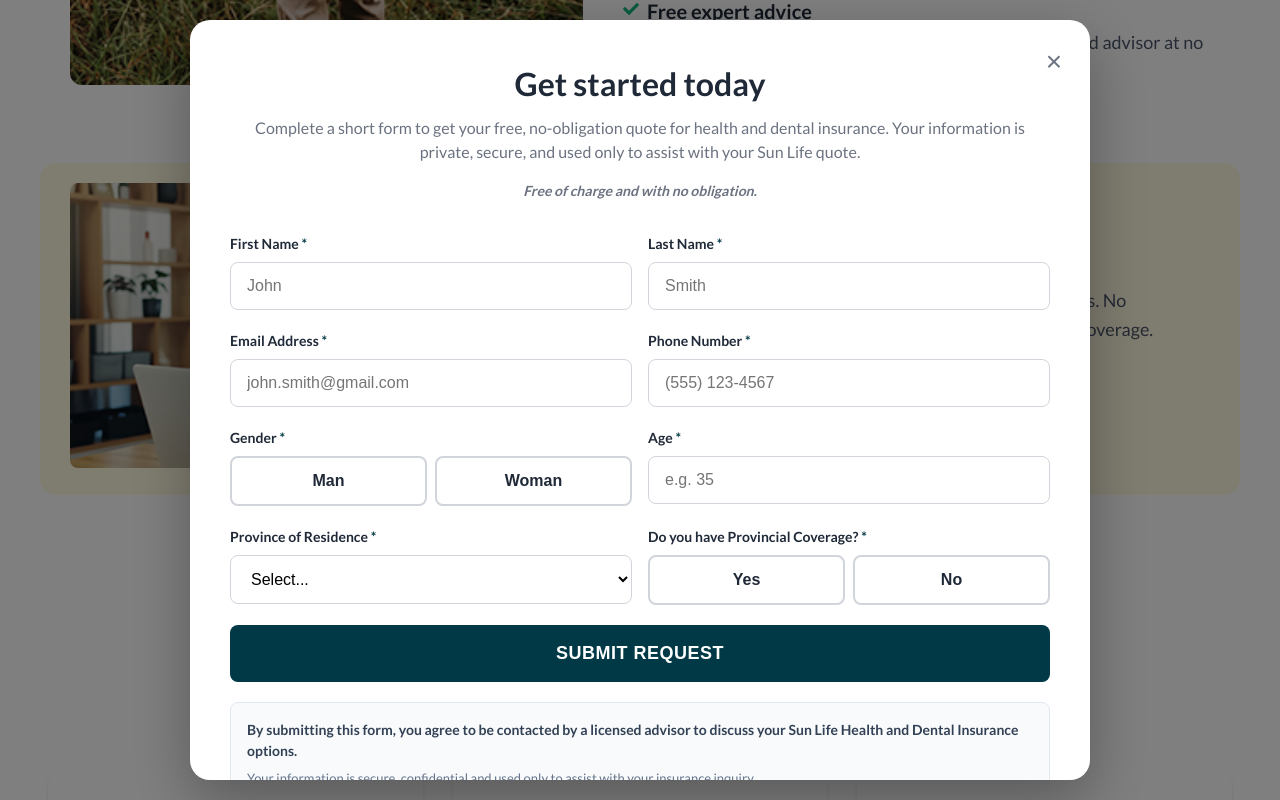
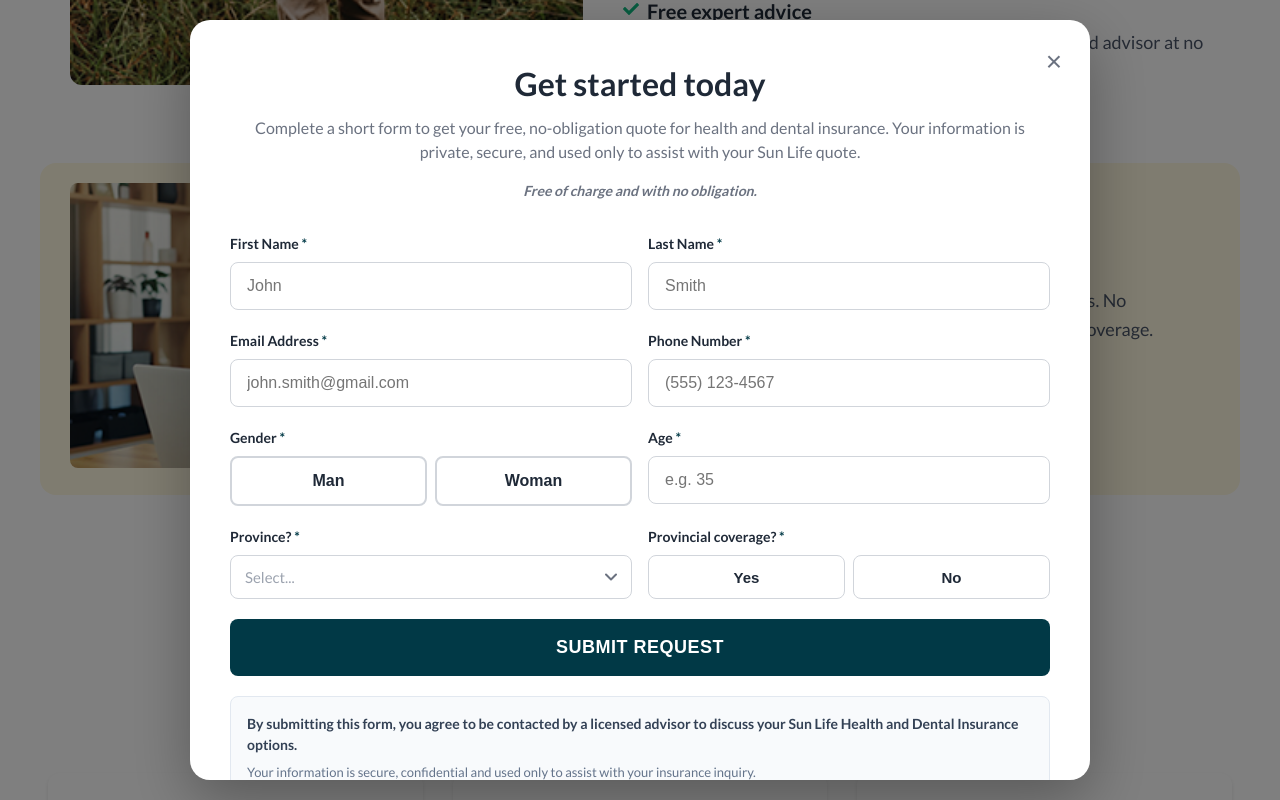
Before and after one commit to Hemin033/Sun_Life_H-D_Embedded_Form, a Next.js app: page / in a window 1280 px wide. Both pictures are taken after a click on the button "GET MY QUOTE". Shown: the part 1890-2690 px from the top of the page. Built offline with nearby package versions, Linux system fonts and the light colour scheme.

Commit message:
Update modal form: custom ul/li dropdown for Province, smaller box sizes, updated labels

```diff
--- a/app/page.tsx
+++ b/app/page.tsx
@@ -17,6 +17,7 @@
   const [activeFAQ, setActiveFAQ] = useState<number | null>(null)
   const [showLeadForm, setShowLeadForm] = useState(false)
   const [mobileProvinceDropdownOpen, setMobileProvinceDropdownOpen] = useState(false)
+  const [modalProvinceDropdownOpen, setModalProvinceDropdownOpen] = useState(false)
   const [showOTPVerification, setShowOTPVerification] = useState(false)
   const [otp, setOTP] = useState(['', '', '', '', '', ''])
   const [phoneNumber, setPhoneNumber] = useState('')
@@ -499,37 +500,94 @@
 
               {/* Province and Provincial Coverage */}
               <div style={{ display: 'grid', gridTemplateColumns: 'repeat(2, 1fr)', gap: '16px', marginBottom: '20px' }}>
-                  <div>
+                  <div style={{ position: 'relative' }}>
                     <label style={{ fontWeight: 700, fontSize: '14px', color: '#1f2937', display: 'block', marginBottom: '8px' }}>
-                    Province of Residence <span style={{ color: '#013946' }}>*</span>
+                    Province? <span style={{ color: '#013946' }}>*</span>
                 </label>
-                <select
-                    value={formData.province}
-                    onChange={(e) => handleInputChange('province', e.target.value)}
+                <div
+                  onClick={() => setModalProvinceDropdownOpen(!modalProvinceDropdownOpen)}
                   style={{
                     width: '100%',
-                      padding: '14px 16px',
-                    fontSize: '16px',
-                      border: formErrors.province ? '1px solid #dc2626' : '1px solid #d1d5db',
-                      borderRadius: '8px',
-                    outline: 'none',
+                    height: '44px',
+                    padding: '0 14px',
+                    fontSize: '15px',
+                    border: formErrors.province ? '1px solid #dc2626' : '1px solid #d1d5db',
+                    borderRadius: '8px',
                     backgroundColor: '#fff',
-                    cursor: 'pointer'
+                    cursor: 'pointer',
+                    display: 'flex',
+                    justifyContent: 'space-between',
+                    alignItems: 'center',
+                    boxSizing: 'border-box'
                   }}
                 >
-                    <option value="">Select...</option>
-                    <option value="AB">Alberta</option>
-                    <option value="BC">British Columbia</option>
-                    <option value="MB">Manitoba</option>
-                    <option value="ON">Ontario</option>
-                </select>
+                  <span style={{ color: formData.province ? '#1f2937' : '#9ca3af' }}>
+                    {formData.province ?
+                      { 'AB': 'Alberta', 'BC': 'British Columbia', 'MB': 'Manitoba', 'ON': 'Ontario' }[formData.province]
+                      : 'Select...'}
+                  </span>
+                  <svg width="12" height="8" viewBox="0 0 12 8" fill="none" style={{ transform: modalProvinceDropdownOpen ? 'rotate(180deg)' : 'rotate(0deg)', transition: 'transform 0.2s' }}>
+                    <path d="M1 1.5L6 6.5L11 1.5" stroke="#6b7280" strokeWidth="2" strokeLinecap="round" strokeLinejoin="round"/>
+                  </svg>
+                </div>
+                {modalProvinceDropdownOpen && (
+                  <ul style={{
+                    position: 'absolute',
+                    top: '100%',
+                    left: 0,
+                    right: 0,
+                    backgroundColor: '#fff',
+                    border: '1px solid #d1d5db',
+                    borderRadius: '8px',
+                    marginTop: '4px',
+                    padding: 0,
+                    listStyle: 'none',
+                    maxHeight: '200px',
+                    overflowY: 'auto',
+                    zIndex: 1000,
+                    boxShadow: '0 4px 12px rgba(0,0,0,0.1)'
+                  }}>
+                    {[
+                      { value: 'AB', label: 'Alberta' },
+                      { value: 'BC', label: 'British Columbia' },
+                      { value: 'MB', label: 'Manitoba' },
+                      { value: 'ON', label: 'Ontario' }
+                    ].map((province) => (
+                      <li
+                        key={province.value}
+                        onClick={(e) => {
+                          e.stopPropagation();
+                          handleInputChange('province', province.value);
+                          setModalProvinceDropdownOpen(false);
+                        }}
+                        style={{
+                          padding: '12px 16px',
+                          fontSize: '16px',
+                          cursor: 'pointer',
+                          backgroundColor: formData.province === province.value ? '#e0f7fa' : '#fff',
+                          borderBottom: '1px solid #f3f4f6'
+                        }}
+                        onMouseEnter={(e) => {
+                          if (formData.province !== province.value) {
+                            e.currentTarget.style.backgroundColor = '#f9fafb';
+                          }
+                        }}
+                        onMouseLeave={(e) => {
+                          e.currentTarget.style.backgroundColor = formData.province === province.value ? '#e0f7fa' : '#fff';
+                        }}
+                      >
+                        {province.label}
+                      </li>
+                    ))}
+                  </ul>
+                )}
                   {formErrors.province && (
                     <p style={{ color: '#dc2626', fontSize: '12px', marginTop: '4px', margin: 0 }}>{formErrors.province}</p>
                   )}
                   </div>
                   <div>
                     <label style={{ fontWeight: 700, fontSize: '14px', color: '#1f2937', display: 'block', marginBottom: '8px' }}>
-                    Do you have Provincial Coverage? <span style={{ color: '#013946' }}>*</span>
+                    Provincial coverage? <span style={{ color: '#013946' }}>*</span>
                 </label>
                   <div style={{ display: 'flex', gap: '8px', width: '100%' }}>
                   <button
@@ -540,14 +598,16 @@
                       }}
                       style={{
                         flex: 1,
-                        padding: '14px 16px',
-                        fontSize: '16px',
-                        border: `2px solid ${formErrors.provincialCoverage ? '#dc2626' : (formData.provincialCoverage === 'Yes' ? '#0086ae' : '#d1d5db')}`,
+                        height: '44px',
+                        padding: '0 14px',
+                        fontSize: '15px',
+                        border: `1px solid ${formErrors.provincialCoverage ? '#dc2626' : (formData.provincialCoverage === 'Yes' ? '#0086ae' : '#d1d5db')}`,
                         borderRadius: '8px',
                         backgroundColor: formData.provincialCoverage === 'Yes' ? '#e0f2fe' : '#fff',
                         color: '#1f2937',
                         cursor: 'pointer',
-                        fontWeight: 600
+                        fontWeight: 600,
+                        boxSizing: 'border-box'
                       }}
                     >
                       Yes
@@ -560,14 +620,16 @@
                       }}
                       style={{
                         flex: 1,
-                        padding: '14px 16px',
-                        fontSize: '16px',
-                        border: `2px solid ${formErrors.provincialCoverage ? '#dc2626' : (formData.provincialCoverage === 'No' ? '#0086ae' : '#d1d5db')}`,
+                        height: '44px',
+                        padding: '0 14px',
+                        fontSize: '15px',
+                        border: `1px solid ${formErrors.provincialCoverage ? '#dc2626' : (formData.provincialCoverage === 'No' ? '#0086ae' : '#d1d5db')}`,
                         borderRadius: '8px',
                         backgroundColor: formData.provincialCoverage === 'No' ? '#e0f2fe' : '#fff',
                         color: '#1f2937',
                         cursor: 'pointer',
-                        fontWeight: 600
+                        fontWeight: 600,
+                        boxSizing: 'border-box'
                       }}
                     >
                       No
```
